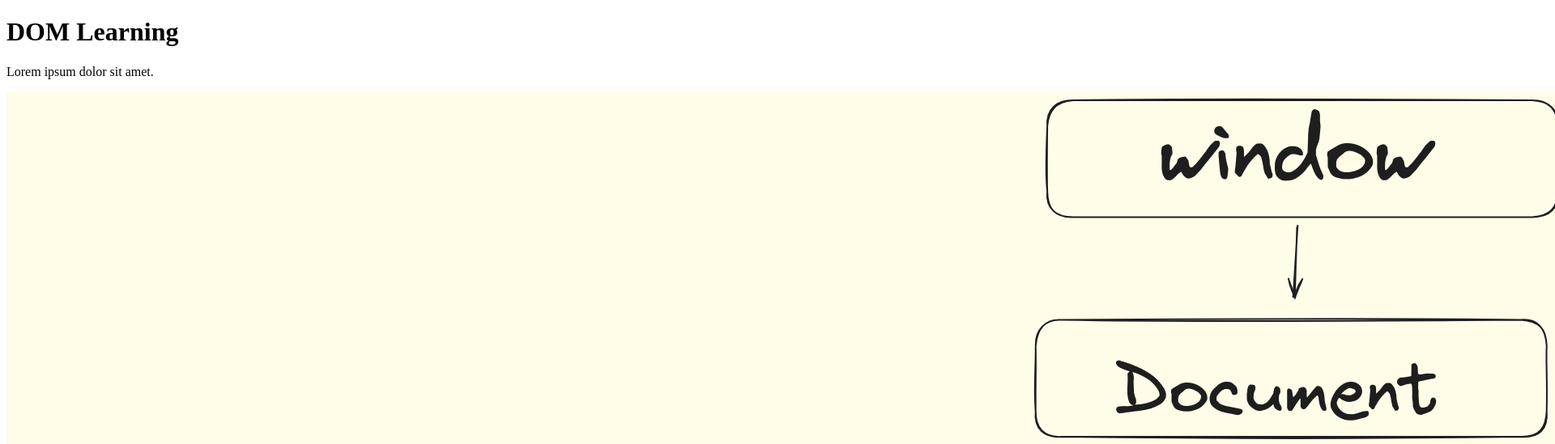
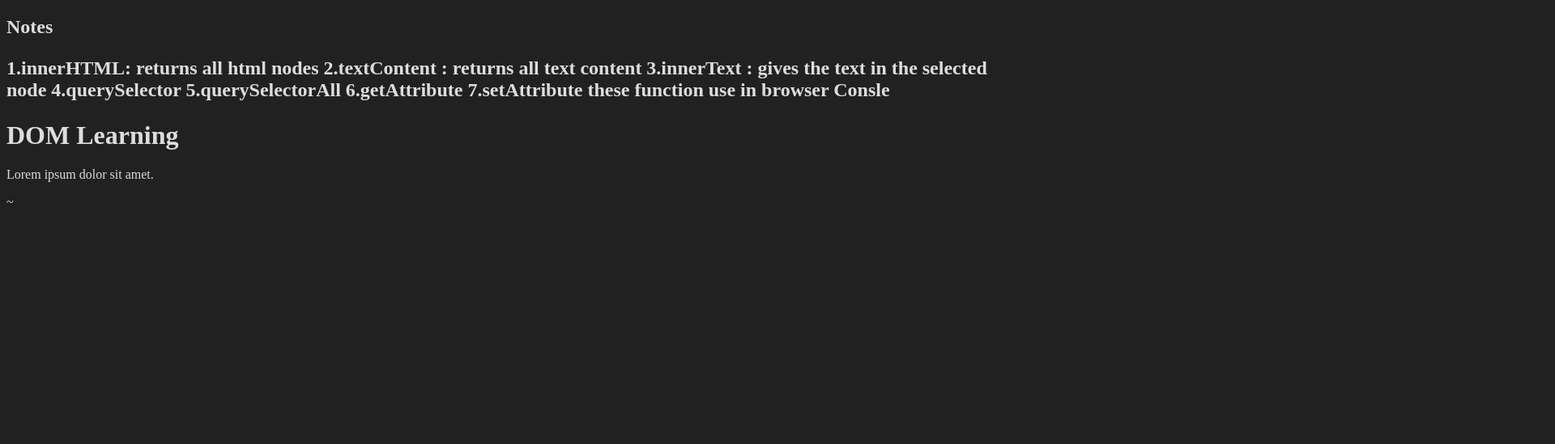
Before and after one commit to imshubham07/Java-Script, a plain HTML site: page DOM/one.html in a window 1280 px wide. Shown: the top 549 px of the page at 81% size, 1920 px wide, since content can reach past the window. Drawn offline with Linux system fonts and the light colour scheme.

Commit message:
DOM Study through Browser Console

```diff
--- a/DOM/one.html
+++ b/DOM/one.html
@@ -4,12 +4,37 @@
     <meta charset="UTF-8">
 
     <title>DOM Learning</title>
+    <style>
+        .bg-black{
+            background-color: #212121;
+            color: #ddd;
+        }
+    </style>
 </head>
-<body>
-    <div class="bg-black">
-        <h1 class="heading">DOM Learning</h1>
+<body class="bg-black">
+    <div >
+
+        <h2> Notes
+            <p>
+                1.innerHTML: returns all html nodes
+                2.textContent : returns all text content
+                3.innerText : gives the text in the selected node
+                4.querySelector
+                5.querySelectorAll
+                6.getAttribute
+                7.setAttribute
+                these function use in browser Consle
+            </p>
+        </h2>
+
+        <h1 id="title" class="heading">DOM Learning
+            <span style="display: none;">
+                test text
+            </span>
+        </h1>
+
         <p>Lorem ipsum dolor sit amet.</p>
-        <img src="Untitled-2024-03-07-1656.png" alt="DOM Diagram">
+
     </div>
 </body>~
 </html>
```
